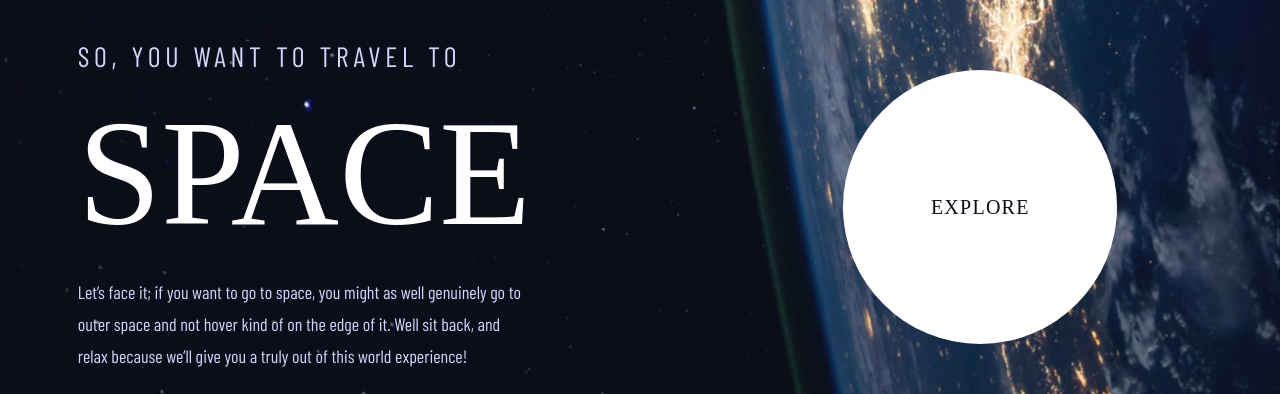
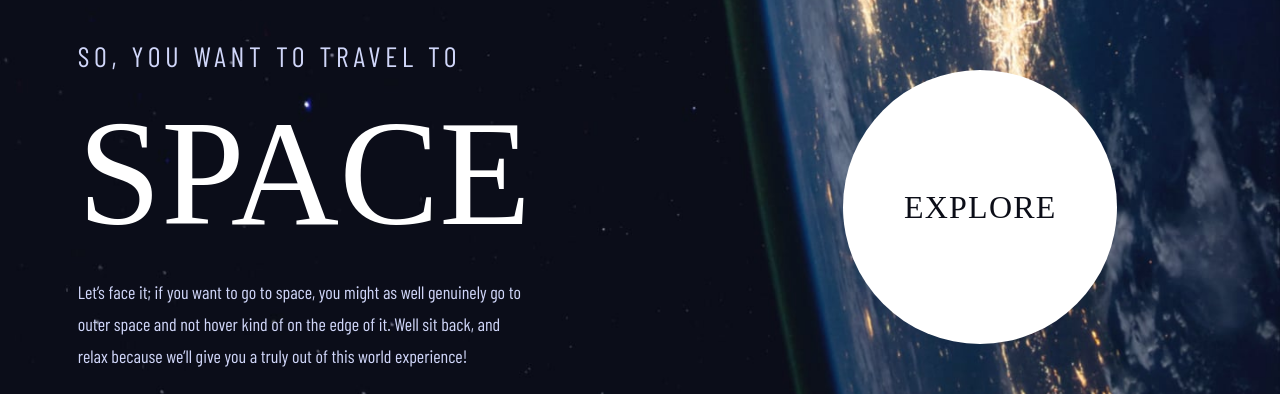
Before and after one commit to tunajim/space-tourism-site, a plain HTML site: page index.html in a window 1280 px wide. Shown: the part 291-685 px from the top of the page. Drawn offline with nearby package versions, Linux system fonts and the light colour scheme; a web font is replaced by a local one.

Commit message:
fix paths

```diff
--- a/styles/home.css
+++ b/styles/home.css
@@ -51,4 +51,9 @@
         line-height: 3.2rem;
 
     }
+
+    .explore {
+        font-size: 3.2rem;
+
+    }
 }
```
